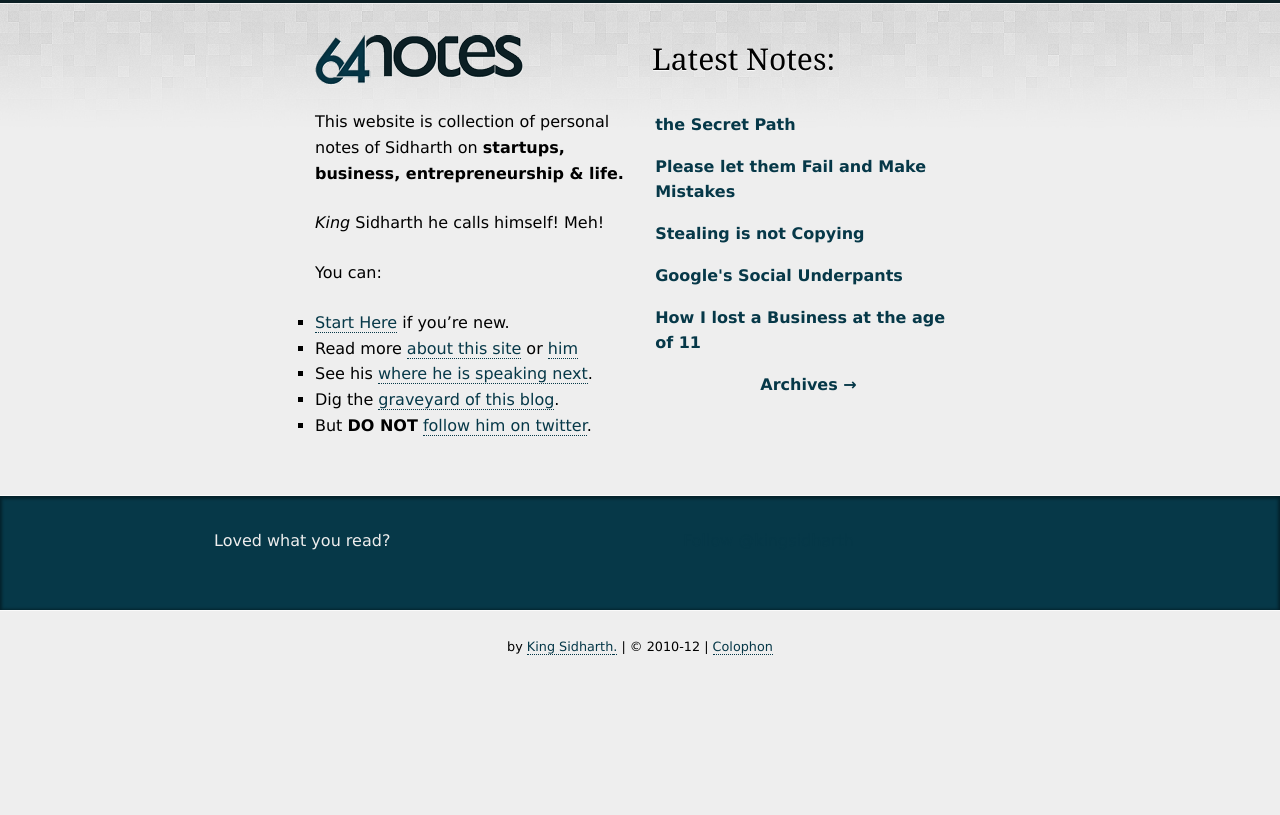
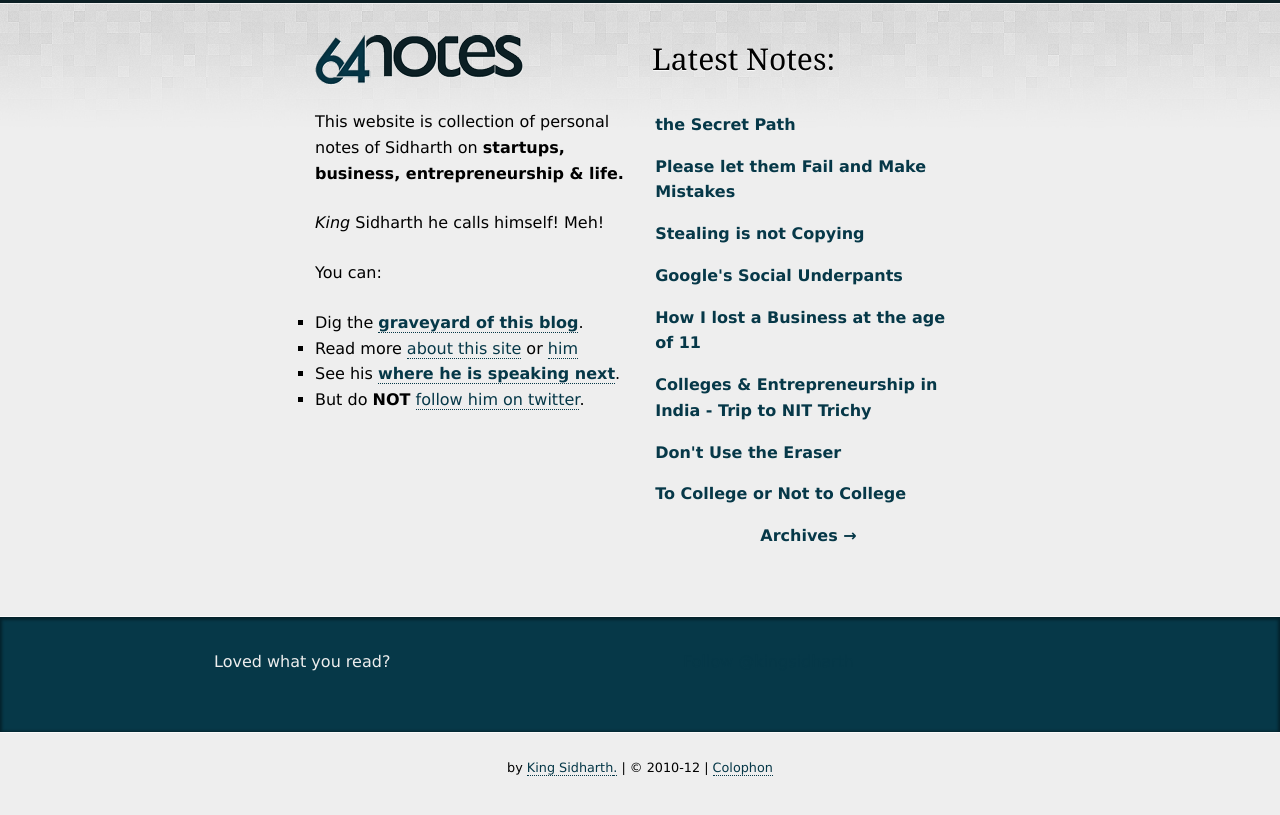
Before and after one commit to 64Notes/64notes.com, a Jekyll site: the page built from index.html, in a window 1280 px wide. Shown: the top 815 px of the page. Built offline with Jekyll 4.4.1, drawn with Linux system fonts in a browser that asks for light colours; comment, search, counter and statistics services are not loaded.

Commit message:
Home page conent

```diff
--- a/index.html
+++ b/index.html
@@ -16,15 +16,14 @@ slug: "home"
               <p>You can:</p>
 
               <ul>
-              <li><a href='/start'>Start Here</a> if you&#8217;re new.</li>
+                <!--<li><a href='/start'>Start Here</a> if you&#8217;re new.</li>-->
+                <li>Dig the <strong><a href='/archive'>graveyard of this blog</a></strong>.</li>
 
-              <li>Read more <a href='/about'>about this site</a> or <a href='http://www.kingsidharth.com'>him</a></li>
+                <li>Read more <a href='/about'>about this site</a> or <a href='http://www.kingsidharth.com'>him</a></li>
 
-              <li>See his <a href='/speaking'>where he is speaking next</a>.</li>
+                <li>See his <strong><a href='/speaking'>where he is speaking next</a></strong>.</li>
 
-              <li>Dig the <a href='/archive'>graveyard of this blog</a>.</li>
-
-              <li>But <strong>DO NOT</strong> <a href='http://twitter.com/kingsidharth'>follow him on twitter</a>.</li>
+                <li>But do <strong>NOT</strong> <a href='http://twitter.com/kingsidharth'>follow him on twitter</a>.</li>
               </ul>
             </p>
           </div>
@@ -32,7 +31,7 @@ slug: "home"
           <div class='g one-half' id='content_box'>
             <h2>Latest Notes:</h2>
             <ul class='post_list nav nav--stacked'>
-              {% for post in site.posts limit:10 %}
+              {% for post in site.posts limit:15 %}
               {% if post.category != 'talks' %}
               <li class="post">
                 <a href="{{ post.url }}">{{ post.title }}</a>
```
